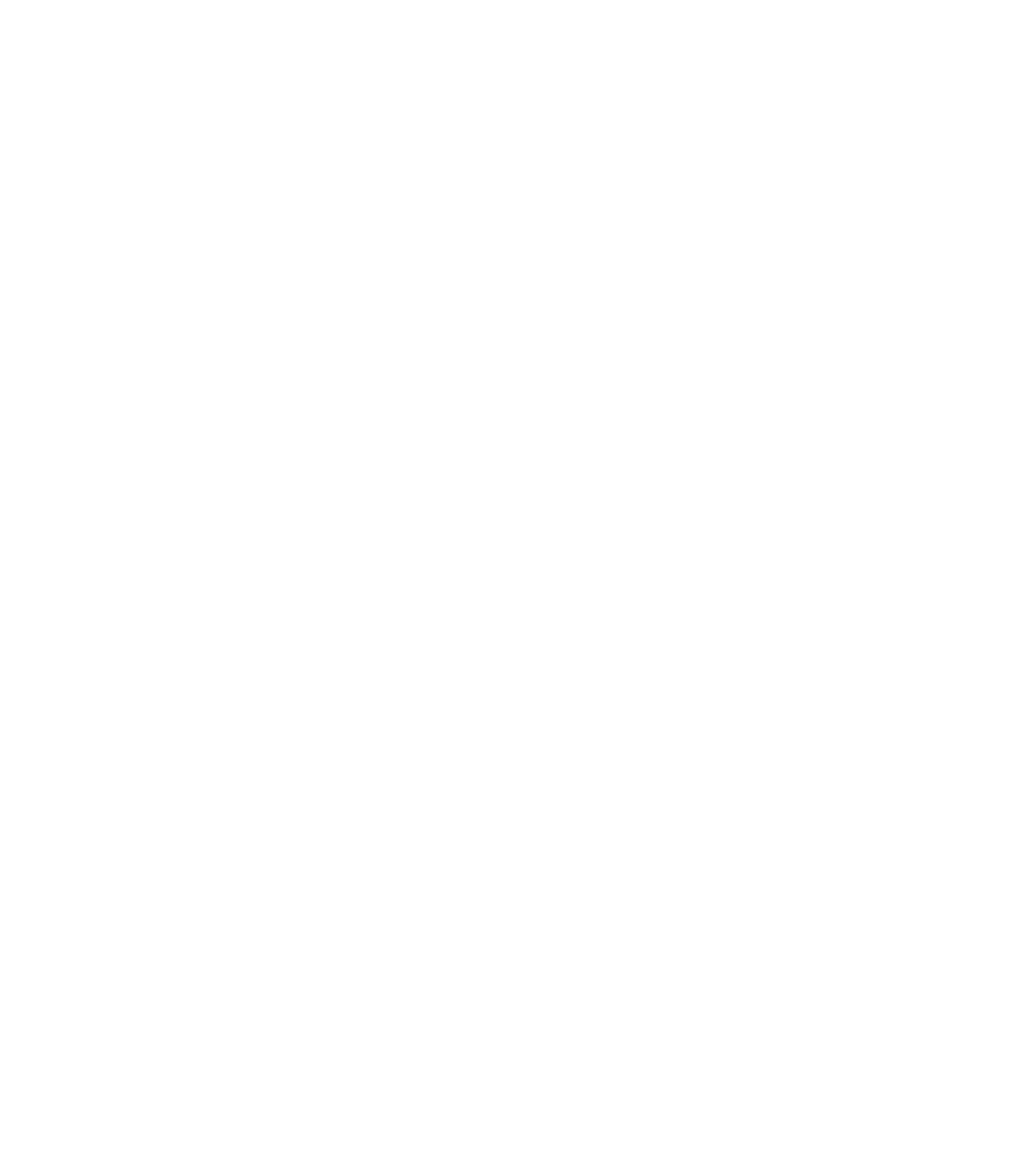
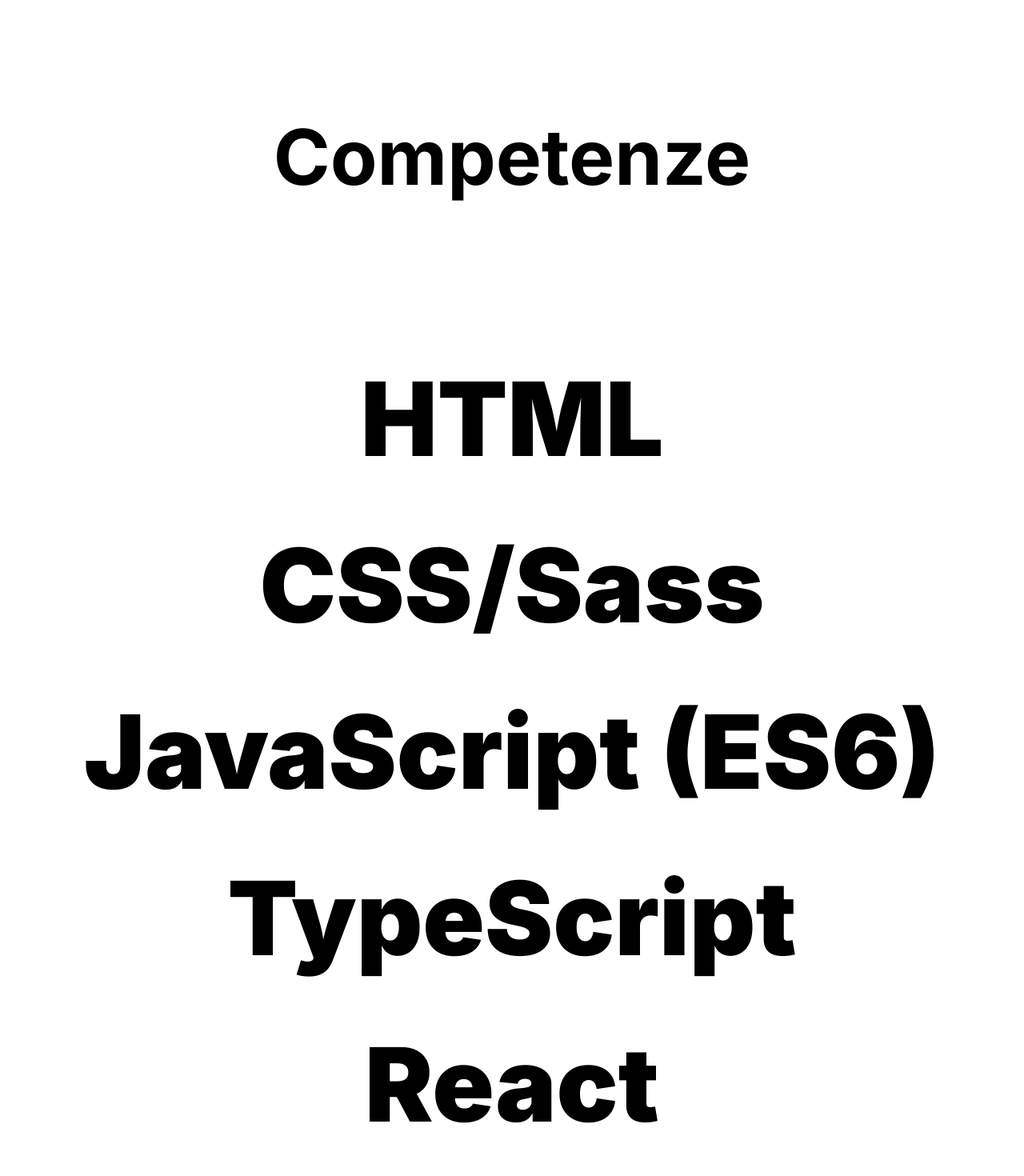
Before and after one commit to fabettdev/fe-portfolio, a React (Vite) app: page / in a window 1280 px wide. Shown: the part 900-2370 px from the top of the page at 80% size. Before the commit the page ends 1840 px from the top, so only its background shows below. Built offline with nearby package versions, Linux system fonts and the light colour scheme.

Commit message:
added skills section

```diff
--- /dev/null
+++ b/src/components/sections/Skills.tsx
@@ -0,0 +1,21 @@
+export default function Skills(): React.ReactElement {
+  return (
+    <section className="text-center">
+      <h2 className="mb-48">Competenze</h2>
+
+      <div className="flex flex-col font-black text-9xl gap-20">
+        <div>HTML</div>
+        <div>CSS/Sass</div>
+        <div>JavaScript (ES6)</div>
+        <div>TypeScript</div>
+        <div>React</div>
+        <div>React Native</div>
+        <div>Next.js</div>
+        <div>Expo</div>
+        <div>Angular</div>
+        <div>SQL</div>
+        <div>Git</div>
+      </div>
+    </section>
+  );
+}
--- a/src/globals.css
+++ b/src/globals.css
@@ -16,3 +16,8 @@ body[data-theme="dark"] {
   --color-black: #fff;
   --color-white: #000;
 }
+
+h2 {
+  font-size: 6rem;
+  font-weight: 700;
+}
--- a/src/pages/Home.tsx
+++ b/src/pages/Home.tsx
@@ -1,14 +1,16 @@
 // Components
 import Header from "../components/Header";
 import Footer from "../components/Footer";
-import Hero from "../components/Hero";
+import Hero from "../components/sections/Hero";
+import Skills from "../components/sections/Skills";
 
 function Home() {
   return (
     <>
       <Header />
-      <main className="bg-white text-black h-[200vh]">
+      <main className="bg-white text-black pb-48">
         <Hero />
+        <Skills />
       </main>
       <div className="h-[30vh]"></div>
       <Footer />
```
Also changed, not shown: src/components/sections/Hero.tsx (renamed from src/components/Hero.tsx).
